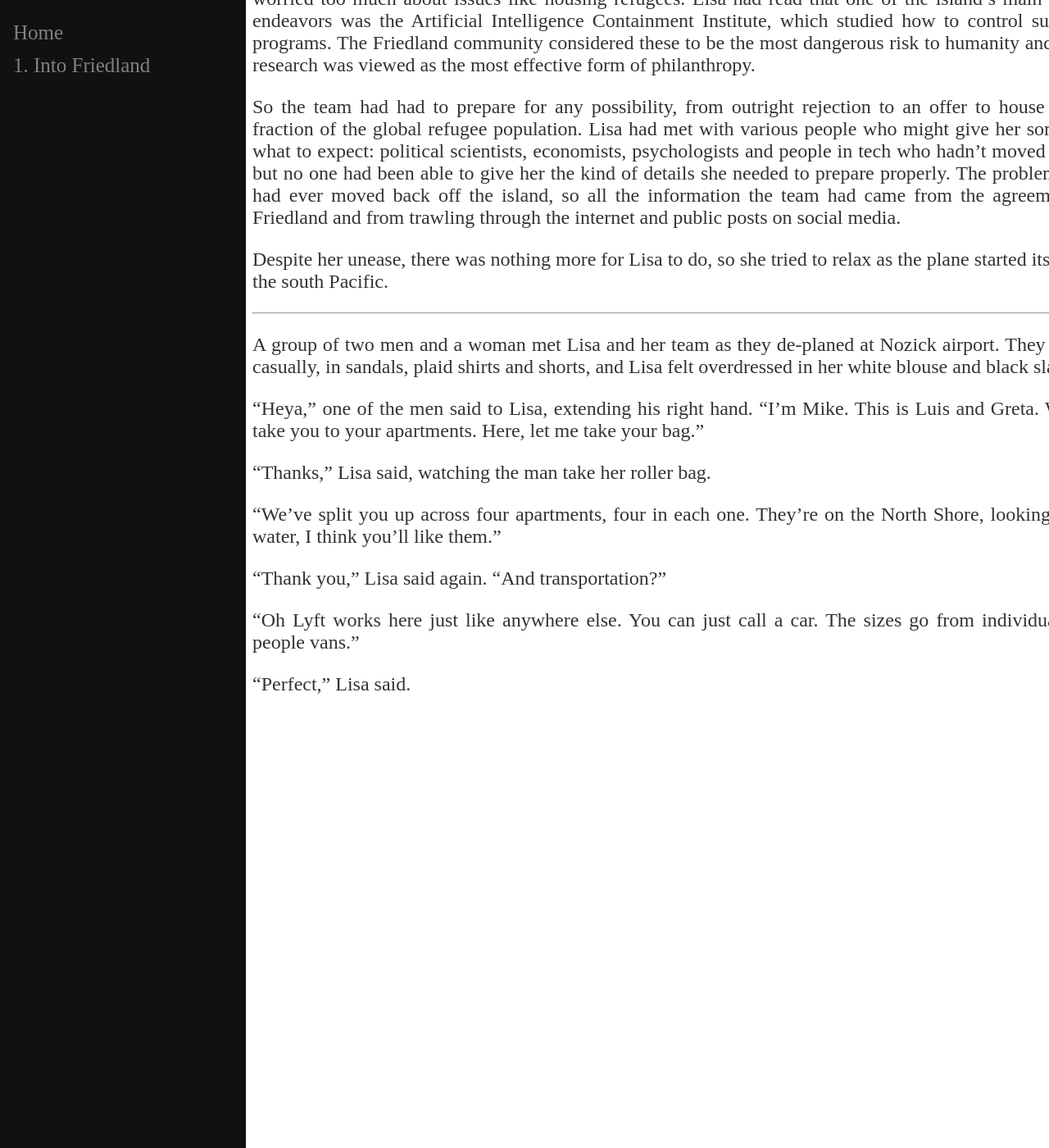
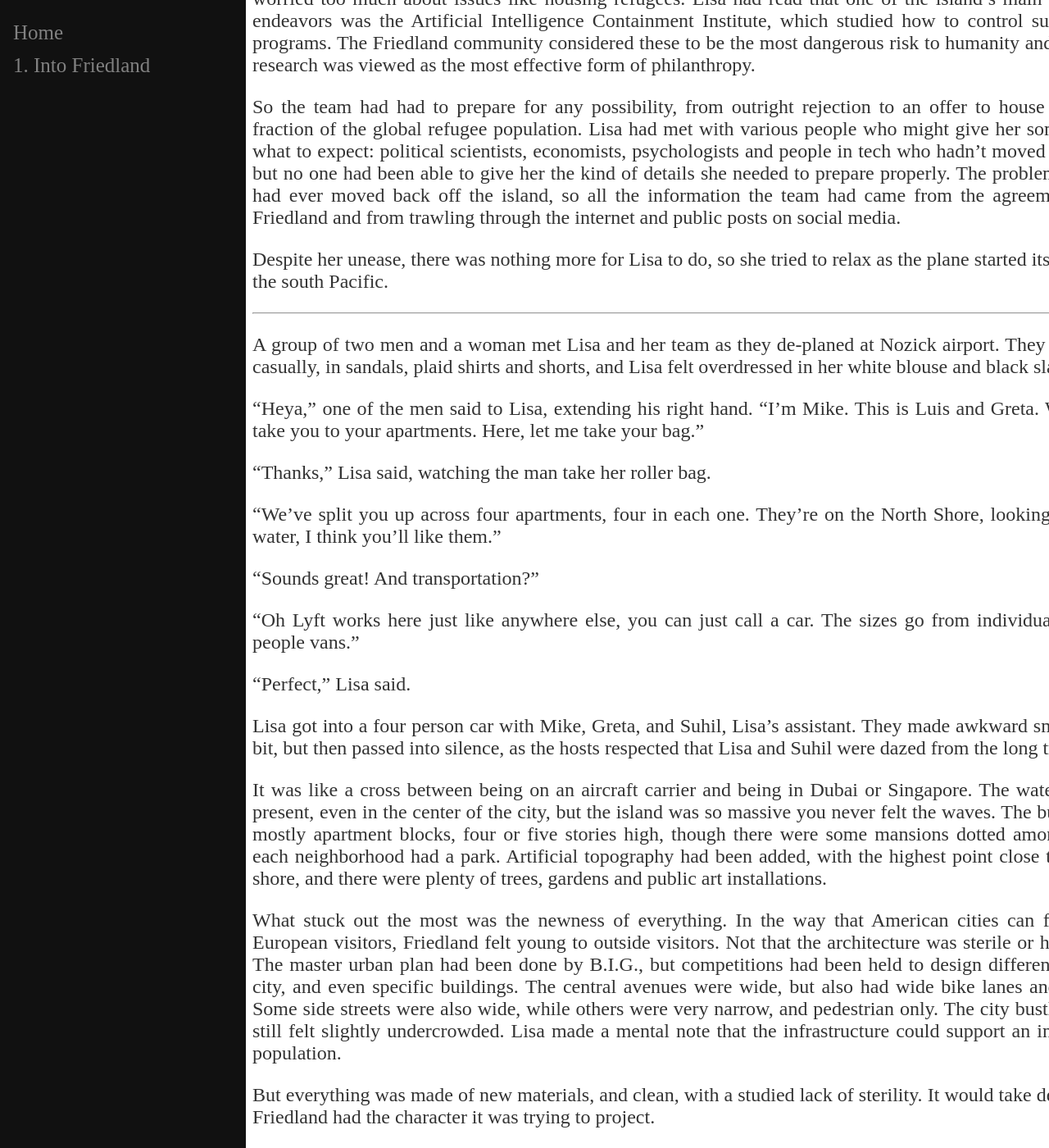
Before and after one commit to fylobc/fylobc.github.io, a Jekyll site: the page built from _parts/Part_0.md, in a window 1280 px wide and 1400 px high, scrolled down 2026 px. Shown: the whole window at 82% size. Built offline with Jekyll 4.4.1, drawn with Linux system fonts in a browser that asks for light colours.

Commit message:
Added to part 1

```diff
--- a/_parts/Part_0.md
+++ b/_parts/Part_0.md
@@ -55,8 +55,16 @@ A group of two men and a woman met Lisa and her team as they de-planed at Nozick
 
 “We’ve split you up across four apartments, four in each one. They’re on the North Shore, looking out over the water, I think you’ll like them.”
 
-“Thank you,” Lisa said again. “And transportation?”
+“Sounds great! And transportation?”
 
-“Oh Lyft works here just like anywhere else. You can just call a car. The sizes go from individual cars to six people vans.”
+“Oh Lyft works here just like anywhere else, you can just call a car. The sizes go from individual pods to six people vans.”
 
 “Perfect,” Lisa said.
+
+Lisa got into a four person car with Mike, Greta, and Suhil, Lisa’s assistant. They made awkward small talk for a bit, but then passed into silence, as the hosts respected that Lisa and Suhil were dazed from the long trip.
+
+It was like a cross between being on an aircraft carrier and being in Dubai or Singapore. The water always felt present, even in the center of the city, but the island was so massive you never felt the waves. The buildings were mostly apartment blocks, four or five stories high, though there were some mansions dotted among them, and each neighborhood had a park. Artificial topography had been added, with the highest point close to the eastern shore, and there were plenty of trees, gardens and public art installations.
+
+What stuck out the most was the newness of everything. In the way that American cities can feel young to European visitors, Friedland felt young to outside visitors. Not that the architecture was sterile or homogeneous. The master urban plan had been done by B.I.G., but competitions had been held to design different parts of the city, and even specific buildings. The central avenues were wide, but also had wide bike lanes and pavements. Some side streets were also wide, while others were very narrow, and pedestrian only. The city bustled, though it still felt slightly undercrowded. Lisa made a mental note that the infrastructure could support an increase in the population.
+
+But everything was made of new materials, and clean, with a studied lack of sterility. It would take decades before Friedland had the character it was trying to project.
```
